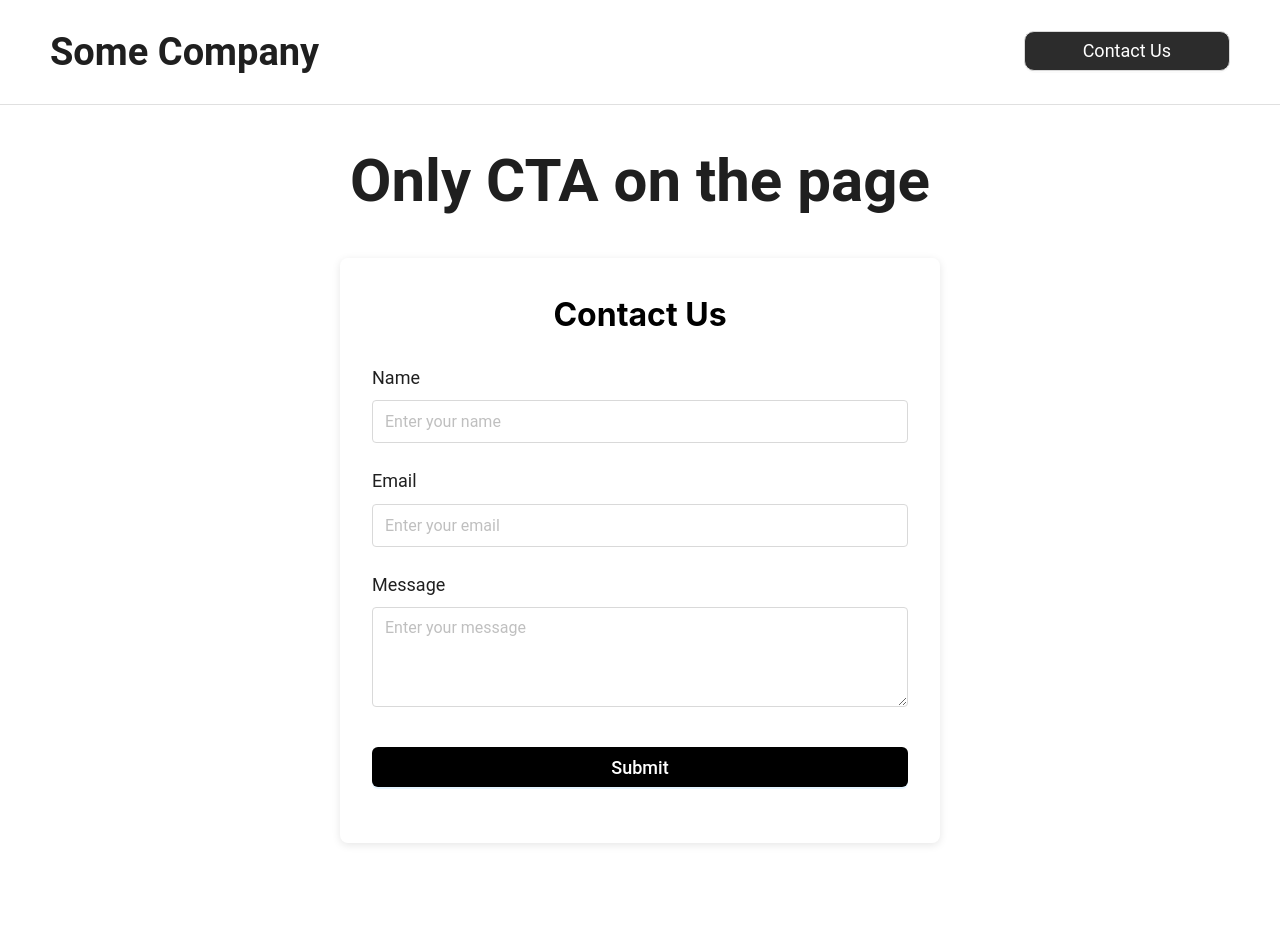
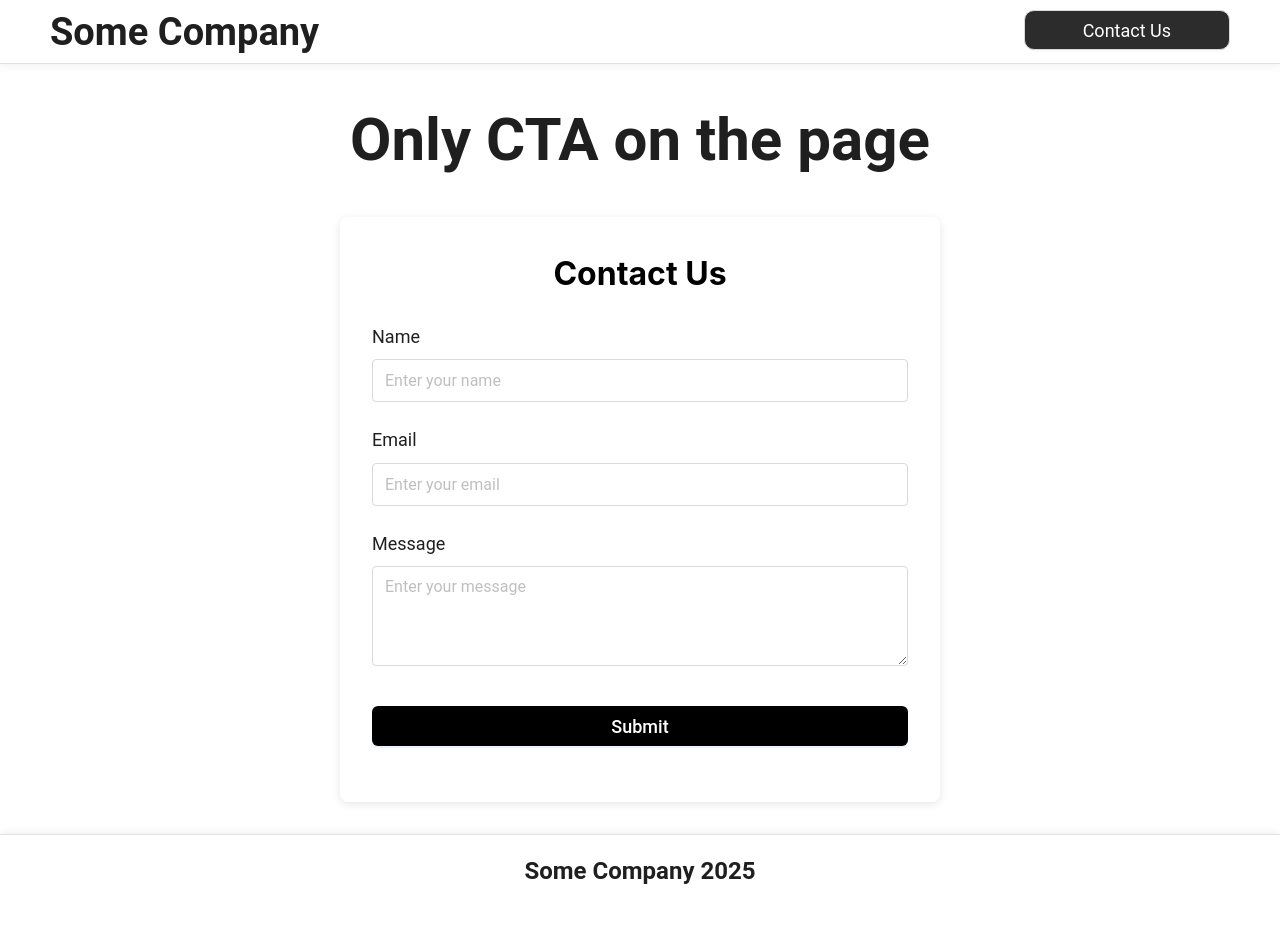
Before and after one commit to Churina-Margaery/some-company, a React (Vite) app in the folder frontend/: page /contacts in a window 1280 px wide. Shown: the top 948 px of the page. After the commit the page ends 909 px from the top, so only its background shows below. Built offline with nearby package versions, Linux system fonts and the light colour scheme; no server answers.

Commit message:
lints + seo

```diff
--- a/frontend/src/App.tsx
+++ b/frontend/src/App.tsx
@@ -3,32 +3,24 @@ import { BrowserRouter, Routes, Route } from 'react-router-dom'
 import { ROUTES } from './const/const'
 import MainPage from './pages/main-page/main-page'
 import ContactPage from './pages/contact-page/contact-page'
-import type { JSX } from 'react'
+import type { FC } from 'react'
 
-
-function App(): JSX.Element {
+const App: FC = () => {
   return (
-    <>
     <HelmetProvider>
       <BrowserRouter basename='/'>
-          {/* <BrowserRouter basename='/some-company'> */}
-          < Routes >
+        <Routes>
           <Route
             path={ROUTES.Root}
-              element={
-                <MainPage />
-              }
+            element={<MainPage />}
           />
           <Route
             path={ROUTES.Contacts}
-              element={
-                <ContactPage />
-              }
+            element={<ContactPage />}
           />
-          </Routes >
+        </Routes>
       </BrowserRouter>
     </HelmetProvider>
-    </>
   )
 }
 
--- a/frontend/src/components/footer/footer.tsx
+++ b/frontend/src/components/footer/footer.tsx
@@ -6,11 +6,17 @@ import styled from 'styled-components';
 const { Title } = Typography;
 
 const FooterContainer = styled.footer`
-  padding: 40px 40px;
+  padding: 20px 40px;
   text-align: center;
   background-color: #fff;
-  margin-top: 60px;
-  margin-bottom: 60px;
+  border-top: 1px solid #e0e0e0;
+  width: 100%;
+  box-shadow: 0 -2px 8px rgba(0, 0, 0, 0.06);
+  margin-top: auto;
+
+  @media (max-width: 768px) {
+    padding: 20px;
+  }
 `;
 
 const CompanyTitle = styled(Title)`
@@ -19,9 +25,11 @@ const CompanyTitle = styled(Title)`
 `;
 
 const Footer: React.FC = () => {
+  const currentYear = new Date().getFullYear();
+
   return (
-    <FooterContainer>
-      <CompanyTitle level={4}>Some Company 2025</CompanyTitle>
+    <FooterContainer role="contentinfo" aria-label="Site footer">
+      <CompanyTitle level={4}>Some Company {currentYear}</CompanyTitle>
     </FooterContainer>
   );
 };
--- a/frontend/src/components/header/header.tsx
+++ b/frontend/src/components/header/header.tsx
@@ -14,11 +14,20 @@ const HeaderStyled = styled(Header)`
   background-color: #fff;
   padding: 20px 50px;
   border-bottom: 1px solid #e0e0e0;
+  position: sticky;
+  top: 0;
+  z-index: 1000;
+  width: 100%;
+  box-shadow: 0 2px 8px rgba(0, 0, 0, 0.06);
+
+  @media (max-width: 768px) {
+    padding: 15px 20px;
+  }
 `;
 
 const AppHeader: React.FC = () => {
   return (
-    <HeaderStyled>
+    <HeaderStyled role="banner" aria-label="Site header">
       <MainLink
         title="Some Company"
       />
--- a/frontend/src/components/message/message.tsx
+++ b/frontend/src/components/message/message.tsx
@@ -1,31 +1,62 @@
 import React from 'react';
-import { Card } from 'antd';
+import { Card, Button } from 'antd';
 import styled from 'styled-components';
+import type { FC } from 'react';
+import { Link } from 'react-router-dom';
 
 const StyledCard = styled(Card)`
   width: 100%;
   max-width: 600px;
-  margin: 50px auto;
+  margin: 0 auto;
   text-align: center;
-  border-radius: 16px;
+  border-radius: 8px;
   box-shadow: 0 4px 20px rgba(0, 0, 0, 0.1);
+  background: #fff;
+  padding: 40px 20px;
+
+  @media (max-width: 768px) {
+    padding: 30px 20px;
+  }
 `;
 
-const Title = styled.h1`
-  font-size: 48px;
+const Title = styled.h2`
+  font-size: 32px;
   font-weight: bold;
-  margin: 0;
-  font-family: 'Times New Roman', Times, serif !important;
+  margin: 0 0 24px;
+  font-family: 'Roboto', sans-serif !important;
+  color: rgba(0, 0, 0, 0.85);
+
+  @media (max-width: 768px) {
+    font-size: 24px;
+    margin: 0 0 20px;
+  }
+`;
+
+const StyledButton = styled(Button)`
+  min-width: 200px;
+  height: 48px;
+  font-size: 18px;
+
+  @media (max-width: 768px) {
+    min-width: 160px;
+    height: 44px;
+    font-size: 16px;
+  }
 `;
 
 interface Props {
   response: string;
 }
 
-const Message: React.FC<Props> = ({ response }) => {
+const Message: FC<Props> = ({ response }) => {
   return (
-    <StyledCard>
+    <StyledCard role="status" aria-live="polite">
       <Title>{response}</Title>
+      <Link to="/">
+        <StyledButton type="primary" size="large">
+          Return to Home
+        </StyledButton>
+      </Link>
     </StyledCard>
   );
 };
--- a/frontend/src/main.tsx
+++ b/frontend/src/main.tsx
@@ -1,19 +1,47 @@
 import { StrictMode } from 'react'
 import { createRoot } from 'react-dom/client'
 import App from './App.tsx'
-
-import { createGlobalStyle } from 'styled-components';
+import { createGlobalStyle } from 'styled-components'
 
 const GlobalStyle = createGlobalStyle`
   * {
     margin: 0;
     padding: 0;
+    box-sizing: border-box;
   }
 
+  html {
+    font-size: 16px;
+    scroll-behavior: smooth;
+  }
+
+  body {
+    font-family: 'Roboto', sans-serif;
+    line-height: 1.5;
+    -webkit-font-smoothing: antialiased;
+    -moz-osx-font-smoothing: grayscale;
+  }
+
+  img {
+    max-width: 100%;
+    height: auto;
+  }
+
+  button {
+    cursor: pointer;
+  }
+
+  a {
+    text-decoration: none;
+    color: inherit;
+  }
+
+  /* Ant Design component styles */
   .ant-input,
   .ant-btn,
   .ant-typography,
-  .ant-menu {
+  .ant-menu,
+  .ant-form-item-label > label {
     font-family: 'Roboto', sans-serif;
   }
 `;
--- a/frontend/src/pages/contact-page/contact-page.tsx
+++ b/frontend/src/pages/contact-page/contact-page.tsx
@@ -1,17 +1,47 @@
-import { useEffect, type JSX } from 'react'
+import { useEffect, type FC } from 'react'
+import { Helmet } from 'react-helmet-async'
+import styled from 'styled-components'
+
 import Header from '../../components/header/header'
 import Footer from '../../components/footer/footer'
 import { ContactForm } from '../../components/contact-form/contact-form'
-export default function ContactPage(): JSX.Element {
+
+const PageWrapper = styled.div`
+  display: flex;
+  flex-direction: column;
+  min-height: 100vh;
+`;
+
+const MainContent = styled.main`
+  flex: 1;
+  margin-bottom: auto;
+`;
+
+const ContactPage: FC = () => {
   useEffect(() => {
     window.scrollTo(0, 0);
   }, []);
 
   return (
-    <>
+    <PageWrapper>
+      <Helmet>
+        <title>Contact Us - Some Company</title>
+        <meta name="description" content="Get in touch with Some Company." />
+        <meta property="og:title" content="Contact Us - Some Company" />
+        <meta property="og:description" content="Get in touch with Some Company." />
+        <meta property="og:type" content="website" />
+        <meta name="viewport" content="width=device-width, initial-scale=1" />
+      </Helmet>
+
       <Header />
-      <ContactForm />
+
+      <MainContent>
+        <ContactForm />
+      </MainContent>
+
       <Footer />
-    </>
+    </PageWrapper>
   )
 }
+
+export default ContactPage
--- a/frontend/src/pages/main-page/main-page.tsx
+++ b/frontend/src/pages/main-page/main-page.tsx
@@ -1,4 +1,6 @@
-import { type JSX } from 'react'
+import type { FC } from 'react'
+import { Helmet } from 'react-helmet-async'
+import styled from 'styled-components'
 
 import AppHeader from '../../components/header/header'
 import MainSection from '../../components/main-section/main-section'
@@ -6,14 +8,40 @@ import InfoSection from '../../components/info-section/info-section'
 import Footer from '../../components/footer/footer'
 import ContactSection from '../../components/contact-section/contact-section'
 
-export default function MainPage(): JSX.Element {
+const PageWrapper = styled.div`
+  display: flex;
+  flex-direction: column;
+  min-height: 100vh;
+`;
+
+const MainContent = styled.main`
+  flex: 1;
+  margin-bottom: auto;
+`;
+
+const MainPage: FC = () => {
   return (
-    <>
+    <PageWrapper>
+      <Helmet>
+        <title>Some Company - Home</title>
+        <meta name="description" content="Welcome to Some Company" />
+        <meta property="og:title" content="Some Company - Home" />
+        <meta property="og:description" content="Welcome to Some Company" />
+        <meta property="og:type" content="website" />
+        <meta name="viewport" content="width=device-width, initial-scale=1" />
+      </Helmet>
+
       <AppHeader />
-      <MainSection />
-      <InfoSection />
-      <ContactSection />
+
+      <MainContent>
+        <MainSection />
+        <InfoSection />
+        <ContactSection />
+      </MainContent>
+
       <Footer />
-    </>
+    </PageWrapper>
   )
 }
+
+export default MainPage
--- a/frontend/src/services/api.ts
+++ b/frontend/src/services/api.ts
@@ -1,11 +1,33 @@
-import axios from 'axios';
+import axios, { type AxiosError, type AxiosInstance } from 'axios';
 
-const BACKEND_URL = <string>import.meta.env.VITE_SERVER;
+const BACKEND_URL = import.meta.env.VITE_SERVER as string;
 const REQUEST_TIMEOUT = 5000;
 
-const api = axios.create({
+interface ApiError {
+  message: string;
+  status: number;
+}
+
+interface ApiErrorResponse {
+  message: string;
+}
+
+const api: AxiosInstance = axios.create({
   baseURL: BACKEND_URL,
   timeout: REQUEST_TIMEOUT,
 });
 
+// Add response interceptor for error handling
+api.interceptors.response.use(
+  (response) => response,
+  (error: AxiosError<ApiErrorResponse>) => {
+    const apiError: ApiError = {
+      message: error.response?.data?.message || 'An unexpected error occurred',
+      status: error.response?.status || 500,
+    };
+    return Promise.reject(apiError);
+  }
+);
+
+export type { ApiError };
 export default api;
```
Lines whose indentation alone changed are shown as unchanged.
